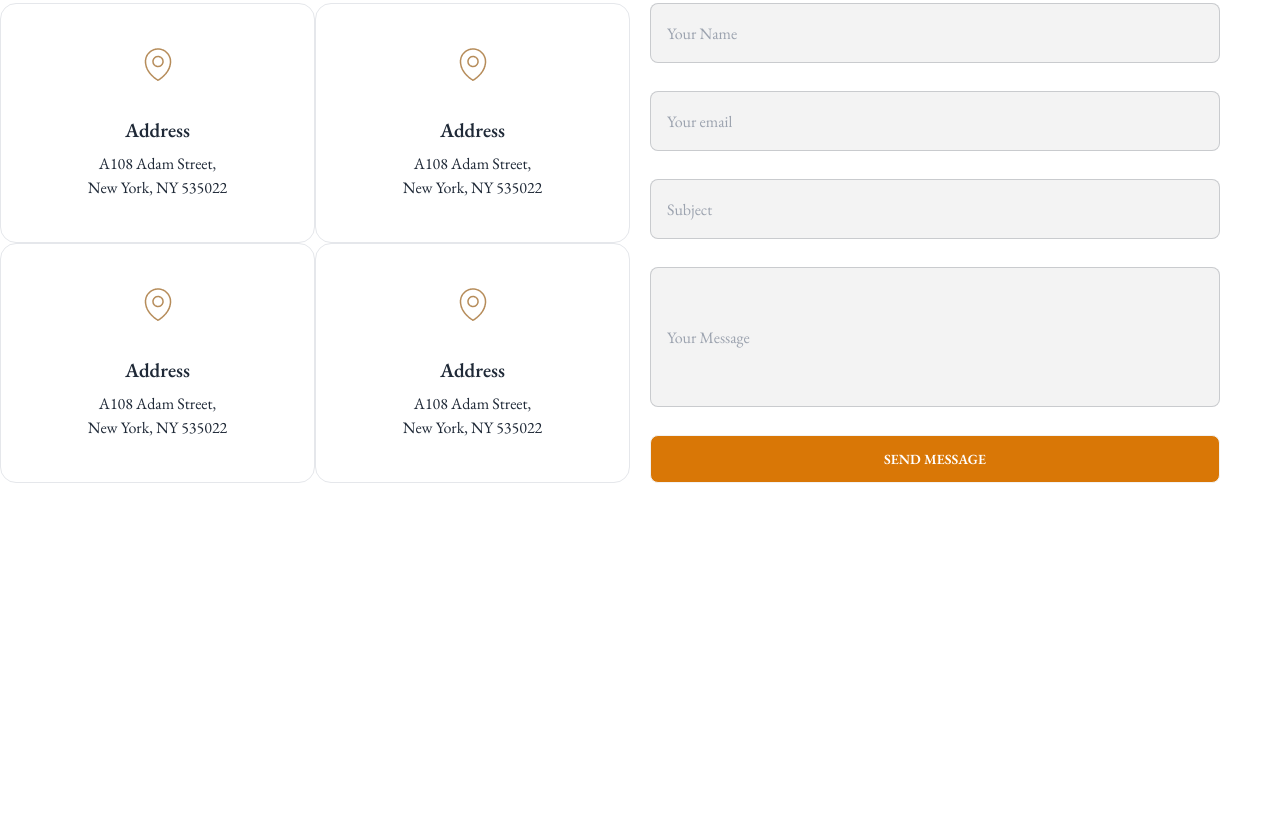
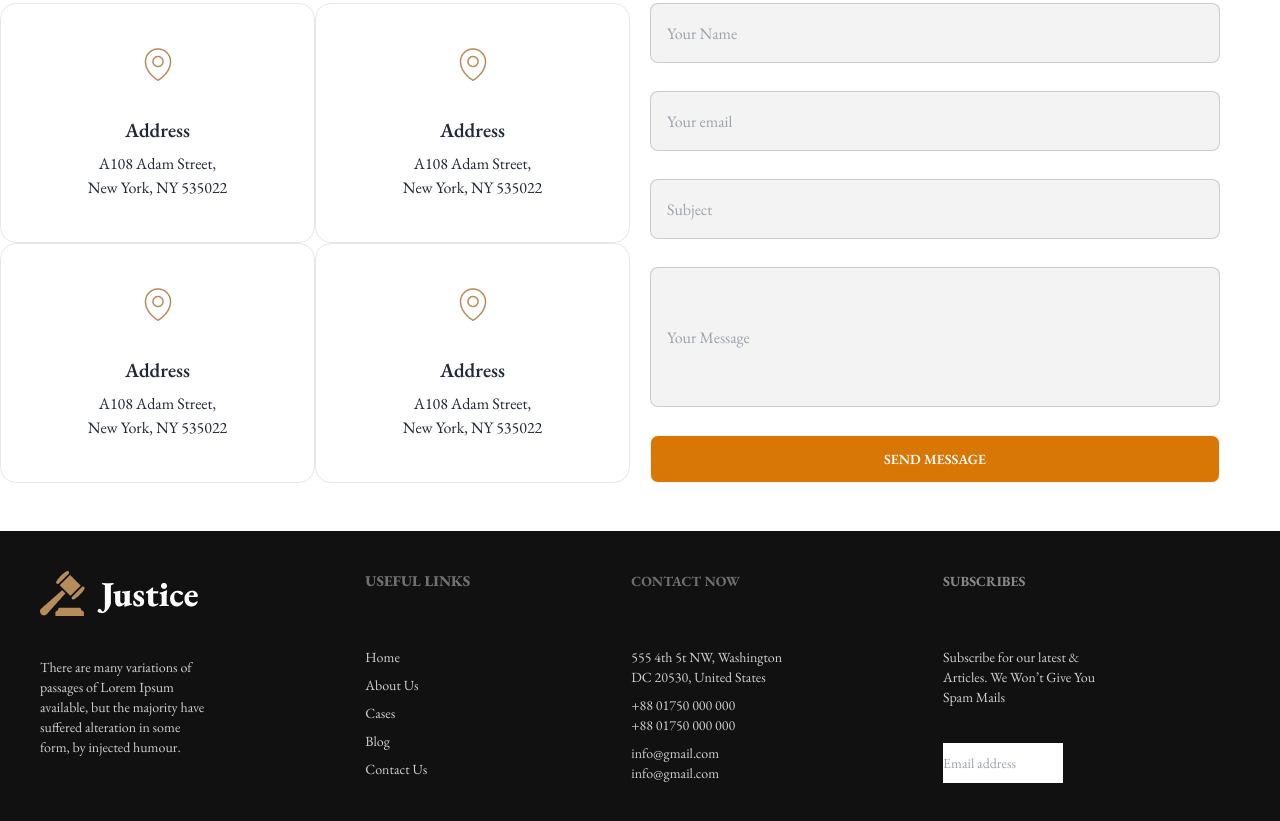
Before and after one commit to Razib1998/legal-solution-resources-main, a plain HTML site: page index.html in a window 1280 px wide. Shown: the part 3488-4309 px from the top of the page. Before the commit the page ends 4019 px from the top, so only its background shows below. Drawn offline with nearby package versions, Linux system fonts and the light colour scheme.

Commit message:
footer completed

```diff
--- a/index.html
+++ b/index.html
@@ -347,6 +347,35 @@
                  </div>
             </div>
     </section>
-<footer></footer>
+    <footer class="footer p-10 bg-[#111] text-base-content">
+        <div>
+         <img src="./images/logo.png" alt="">
+        <p class="text-[#CFCFCF] pt-8">There are many variations of <br> passages of Lorem Ipsum <br> available, but the majority have <br> suffered alteration in some <br> form, by injected humour.</p>
+        </div>
+        <div>
+          <span class="footer-title text-[#CFCFCF] text-[15px] font-extrabold mb-12 ">Useful links</span>
+          <a class="link link-hover text-[#CFCFCF]">Home</a>
+          <a class="link link-hover text-[#CFCFCF]">About Us</a>
+          <a class="link link-hover text-[#CFCFCF]">Cases</a>
+          <a class="link link-hover text-[#CFCFCF]">Blog</a>
+          <a class="link link-hover text-[#CFCFCF]">Contact Us</a>
+        </div>
+        <div>
+          <span class="footer-title text-[#CFCFCF] mb-12">Contact Now</span>
+          <p class="text-[#CFCFCF]">555 4th 5t NW, Washington <br>
+            DC 20530, United States</p>
+            <p class="text-[#CFCFCF]">+88 01750 000 000 <br>
+               +88 01750 000 000</p>
+                <p class="text-[#CFCFCF]">info@gmail.com <br>
+                   info@gmail.com</p>
+        </div>
+        <div>
+          <span class="footer-title text-white mb-12">Subscribes</span>
+          <p class="text-[#CFCFCF]">Subscribe for our latest & <br> Articles. We Won’t Give You <br> Spam Mails</p>
+         <div class="pt-7">
+            <input class="w-[120px] h-[40px]" type="text" placeholder="Email address">
+         </div>
+        </div>
+      </footer>
 </body>
 </html>
```
